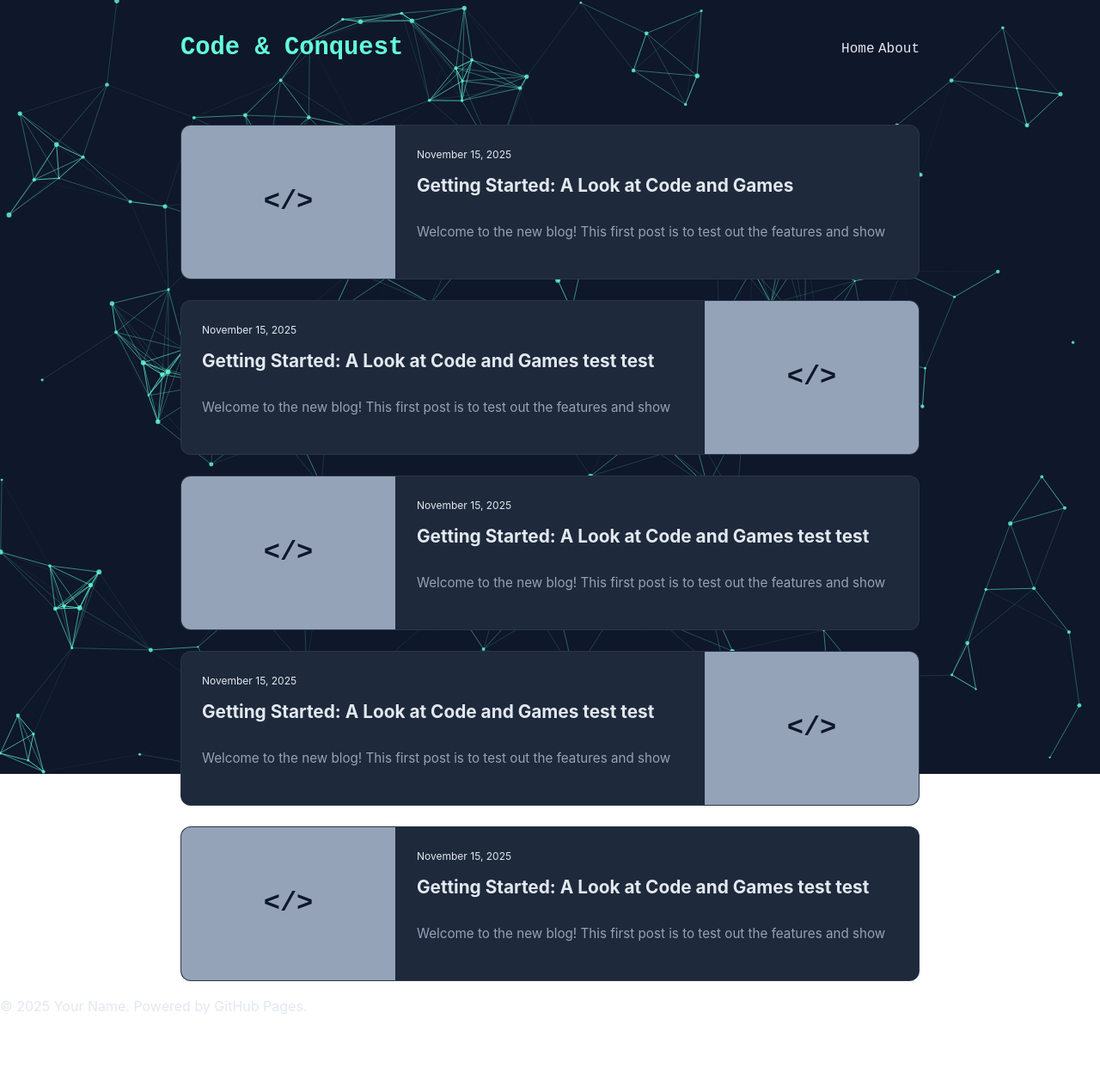
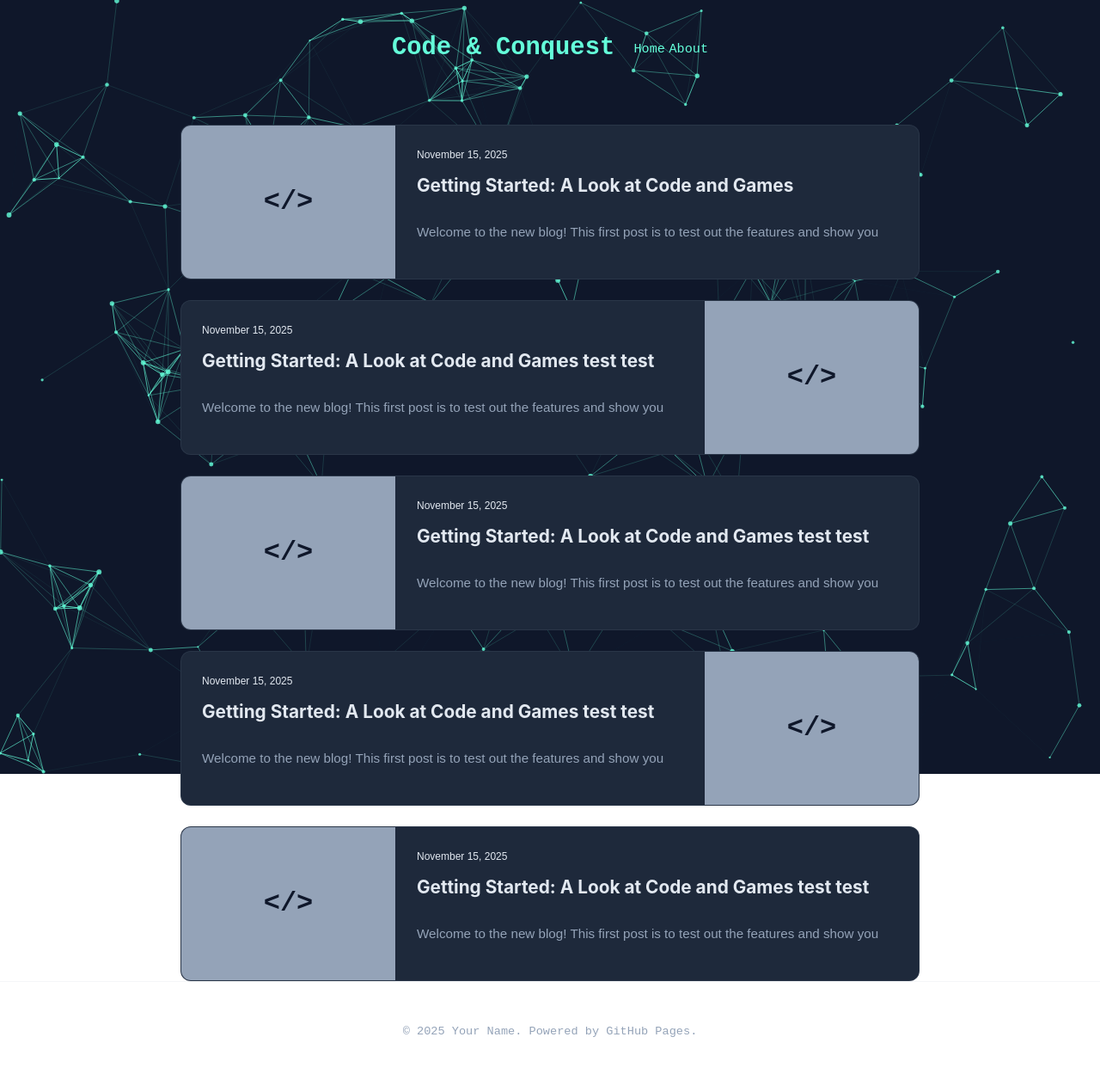
Before and after one commit to RobPiwowarek/RobPiwowarek.github.io, a Jekyll site: the page built from index.md, in a window 1280 px wide. Shown: the whole page at 86% size. Built offline with Jekyll 4.4.1, drawn with Linux system fonts in a browser that asks for light colours; before the commit the page ends 1200 px from its top, so only the background shows below that.

Commit message:
style tweaks

```diff
--- a/assets/css/style.css
+++ b/assets/css/style.css
@@ -25,12 +25,31 @@
 
 * { box-sizing: border-box; }
 
+/* UPDATE THIS BLOCK */
 body {
-    margin: 0; padding: 0;
-    font-family: 'Inter', sans-serif;
+    margin: 0;
+    padding: 0;
+    font-family: 'JetBrains Mono', sans-serif;
     color: var(--text-main);
     line-height: 1.7;
-    background: transparent; /* Crucial for Canvas visibility */
+    background: transparent;
+
+    /* NEW: Flexbox to push footer down */
+    display: flex;
+    flex-direction: column;
+    min-height: 100vh; /* Forces body to be at least screen height */
+}
+
+/* ADD/UPDATE THIS BLOCK */
+.site-footer {
+    margin-top: auto; /* Pushes footer to the bottom */
+    text-align: center; /* Centers the text */
+    padding: 2rem 0;
+    width: 100%;
+    color: var(--text-muted);
+    font-family: 'JetBrains Mono', monospace;
+    font-size: 0.85rem;
+    border-top: 1px solid var(--border-subtle); /* Optional top line */
 }
 
 a { text-decoration: none; color: inherit; }
@@ -71,21 +90,25 @@
 /* --- NAV FIX: TARGETING ALL LINKS --- */
 .site-nav .trigger { display: flex; gap: 25px; }
 
-/* We target 'a' directly to ensure Home/About get hit */
-.site-nav a, .site-nav .page-link {
+/* UPDATE THIS BLOCK */
+.site-nav .page-link, .site-nav a {
     font-family: 'JetBrains Mono', monospace;
-    font-size: 1rem;
-    color: var(--text-main) !important; /* Force color */
+    font-size: 0.95rem;
+
+    /* CHANGED: was --text-main, now --accent-cyan */
+    color: var(--accent-cyan) !important;
+
     position: relative;
     transition: color 0.3s, text-shadow 0.3s;
-    display: inline-block;
+    text-decoration: none;
 }
 
-/* The Hover Glow */
-.site-nav a:hover, .site-nav .page-link:hover {
-    color: var(--accent-cyan) !important;
-    text-shadow: 0 0 10px rgba(100, 255, 218, 0.6);
+/* OPTIONAL: Make them glow Purple on hover (like the title) */
+.site-nav .page-link:hover, .site-nav a:hover {
+    color: var(--accent-purple) !important;
+    text-shadow: 0 0 10px rgba(189, 147, 249, 0.6);
     cursor: pointer;
+}rsor: pointer;
 }
 
 /* =========================================
```
Also changed, not shown: _posts/2025-11-15-getting-started.md (+1 -1 lines).
